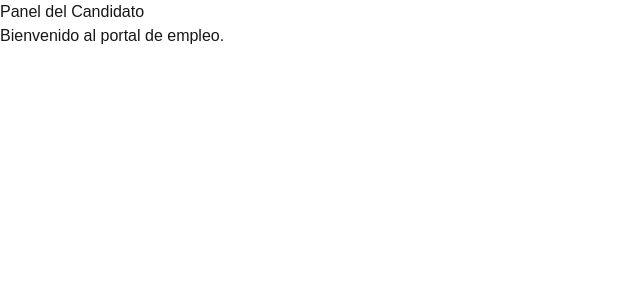
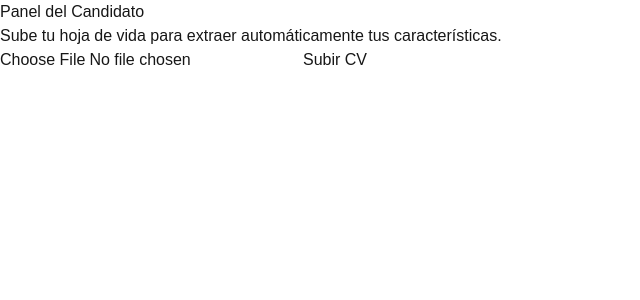
Before and after one commit to leox2101/ProyectoIngDeSoftware, a Next.js app: page /candidato in a window 1280 px wide. Shown: the top 300 px of the page, without its empty margins (0-640 px from the left). Built offline with nearby package versions, Linux system fonts and the light colour scheme.

Commit message:
Se extrae el texto del pdf donde está el cv

```diff
--- /dev/null
+++ b/app/api/cv/route.ts
@@ -0,0 +1,165 @@
+import { NextRequest, NextResponse } from "next/server";
+import PDFParser from "pdf2json";
+import { prisma } from "../../lib/prisma";
+import { verificarSesion } from "../../lib/auth";
+import { extraerHabilidades } from "../../lib/parserCV";
+
+export const runtime = "nodejs";
+
+type DatosPDF = {
+  Pages?: Array<{
+    Texts?: Array<{
+      R?: Array<{
+        T?: string;
+      }>;
+    }>;
+  }>;
+};
+
+export async function POST(request: NextRequest) {
+  try {
+    const token = request.cookies.get("sesion")?.value;
+
+    if (!token) {
+      return NextResponse.json(
+        { error: "No estás autenticado" },
+        { status: 401 }
+      );
+    }
+
+    const sesion = await verificarSesion(token);
+
+    if (!sesion || sesion.rol !== "CANDIDATO") {
+      return NextResponse.json(
+        { error: "No tienes permiso para subir un CV" },
+        { status: 403 }
+      );
+    }
+
+    const formulario = await request.formData();
+    const archivo = formulario.get("cv");
+
+    if (!(archivo instanceof File)) {
+      return NextResponse.json(
+        { error: "Debes enviar un archivo PDF" },
+        { status: 400 }
+      );
+    }
+
+    if (archivo.type !== "application/pdf") {
+      return NextResponse.json(
+        { error: "El archivo debe ser un PDF" },
+        { status: 400 }
+      );
+    }
+
+    const buffer = Buffer.from(await archivo.arrayBuffer());
+
+    const textoExtraido = await new Promise<string>((resolve, reject) => {
+      const parser = new PDFParser();
+
+      parser.on("pdfParser_dataError", (error: unknown) => {
+        if (error instanceof Error) {
+          reject(error);
+        } else {
+          reject(new Error("Error al procesar el PDF"));
+        }
+      });
+
+      parser.on("pdfParser_dataReady", (pdfData: DatosPDF) => {
+        let texto = "";
+
+        for (const pagina of pdfData.Pages ?? []) {
+          for (const textoPagina of pagina.Texts ?? []) {
+            for (const textoElemento of textoPagina.R ?? []) {
+              if (textoElemento.T) {
+                texto += decodeURIComponent(textoElemento.T) + " ";
+              }
+            }
+
+            texto += "\n";
+          }
+
+          texto += "\n";
+        }
+
+        resolve(texto.trim());
+      });
+
+      parser.parseBuffer(buffer);
+    });
+
+    const habilidadesExtraidas = extraerHabilidades(textoExtraido);
+
+    let candidato = await prisma.candidato.findUnique({
+      where: {
+        usuarioId: sesion.usuarioId,
+      },
+    });
+
+    if (!candidato) {
+      candidato = await prisma.candidato.create({
+        data: {
+          usuarioId: sesion.usuarioId,
+        },
+      });
+    }
+
+    const cvExistente = await prisma.cV.findUnique({
+      where: {
+        candidatoId: candidato.id,
+      },
+    });
+
+    if (cvExistente) {
+      await prisma.cV.update({
+        where: {
+          candidatoId: candidato.id,
+        },
+        data: {
+          nombreArchivo: archivo.name,
+          textoExtraido,
+        },
+      });
+    } else {
+      await prisma.cV.create({
+        data: {
+          candidatoId: candidato.id,
+          nombreArchivo: archivo.name,
+          textoExtraido,
+        },
+      });
+    }
+
+    await prisma.habilidadCandidato.deleteMany({
+      where: {
+        candidatoId: candidato.id,
+      },
+    });
+
+    if (habilidadesExtraidas.length > 0) {
+      await prisma.habilidadCandidato.createMany({
+        data: habilidadesExtraidas.map((habilidad) => ({
+          candidatoId: candidato.id,
+          nombre: habilidad,
+          fuente: "CV",
+        })),
+      });
+    }
+
+    return NextResponse.json({
+      mensaje: "CV procesado correctamente",
+      nombreArchivo: archivo.name,
+      caracteresExtraidos: textoExtraido.length,
+      habilidadesExtraidas,
+      textoExtraido,
+    });
+  } catch (error) {
+    console.error("Error procesando CV:", error);
+
+    return NextResponse.json(
+      { error: "No se pudo procesar el CV" },
+      { status: 500 }
+    );
+  }
+}
--- a/app/candidato/page.tsx
+++ b/app/candidato/page.tsx
@@ -1,8 +1,86 @@
+"use client";
+
+import { ChangeEvent, useState } from "react";
+
 export default function CandidatoPage() {
+  const [archivo, setArchivo] = useState<File | null>(null);
+  const [mensaje, setMensaje] = useState("");
+  const [cargando, setCargando] = useState(false);
+  const [textoExtraido, setTextoExtraido] = useState("");
+
+  function seleccionarArchivo(evento: ChangeEvent<HTMLInputElement>) {
+    const archivoSeleccionado = evento.target.files?.[0];
+
+    if (archivoSeleccionado) {
+      setArchivo(archivoSeleccionado);
+      setMensaje("");
+      setTextoExtraido("");
+    }
+  }
+
+  async function subirCV() {
+    if (!archivo) {
+      setMensaje("Selecciona un archivo PDF");
+      return;
+    }
+
+    setCargando(true);
+    setMensaje("");
+    setTextoExtraido("");
+
+    const formulario = new FormData();
+    formulario.append("cv", archivo);
+
+    try {
+      const respuesta = await fetch("/api/cv", {
+        method: "POST",
+        body: formulario,
+      });
+
+      const datos = await respuesta.json();
+
+      if (!respuesta.ok) {
+        setMensaje(datos.error || "No se pudo procesar el CV");
+        return;
+      }
+
+      setMensaje("CV procesado correctamente");
+      setTextoExtraido(datos.textoExtraido);
+    } catch {
+      setMensaje("No se pudo conectar con el servidor");
+    } finally {
+      setCargando(false);
+    }
+  }
+
   return (
     <main>
       <h1>Panel del Candidato</h1>
-      <p>Bienvenido al portal de empleo.</p>
+
+      <p>
+        Sube tu hoja de vida para extraer automáticamente tus características.
+      </p>
+
+      <input
+        type="file"
+        accept="application/pdf"
+        onChange={seleccionarArchivo}
+      />
+
+      {archivo && <p>Archivo seleccionado: {archivo.name}</p>}
+
+      <button onClick={subirCV} disabled={cargando}>
+        {cargando ? "Procesando CV..." : "Subir CV"}
+      </button>
+
+      {mensaje && <p>{mensaje}</p>}
+
+      {textoExtraido && (
+        <section>
+          <h2>Texto extraído</h2>
+          <pre>{textoExtraido}</pre>
+        </section>
+      )}
     </main>
   );
 }
--- /dev/null
+++ b/app/lib/parserCV.ts
@@ -0,0 +1,34 @@
+const habilidadesConocidas = [
+  "C++",
+  "Java",
+  "JavaScript",
+  "TypeScript",
+  "Python",
+  "SQL",
+  "HTML/CSS",
+  "React",
+  "Next.js",
+  "Node.js",
+  "Express",
+  "Git",
+  "GitHub",
+  "PostgreSQL",
+  "Supabase",
+  "MySQL",
+  "MongoDB",
+  "Docker",
+  "AWS",
+  "Azure",
+  "Firebase",
+  "Spring",
+  "Angular",
+  "Vue",
+];
+
+export function extraerHabilidades(texto: string): string[] {
+  const textoNormalizado = texto.toLowerCase();
+
+  return habilidadesConocidas.filter((habilidad) =>
+    textoNormalizado.includes(habilidad.toLowerCase())
+  );
+}
--- a/package.json
+++ b/package.json
@@ -14,6 +14,7 @@
     "bcryptjs": "^3.0.3",
     "jose": "^6.2.9",
     "next": "16.3.1",
+    "pdf2json": "^4.0.3",
     "pg": "^8.23.0",
     "react": "19.2.8",
     "react-dom": "19.2.8"
```
Also changed, not shown: 1 other file (tests, documents, lock files or other folders).
